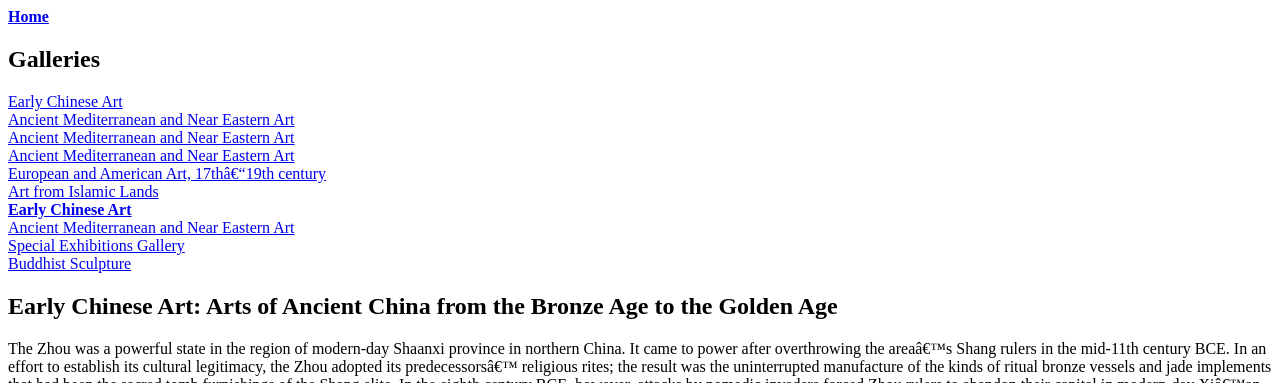
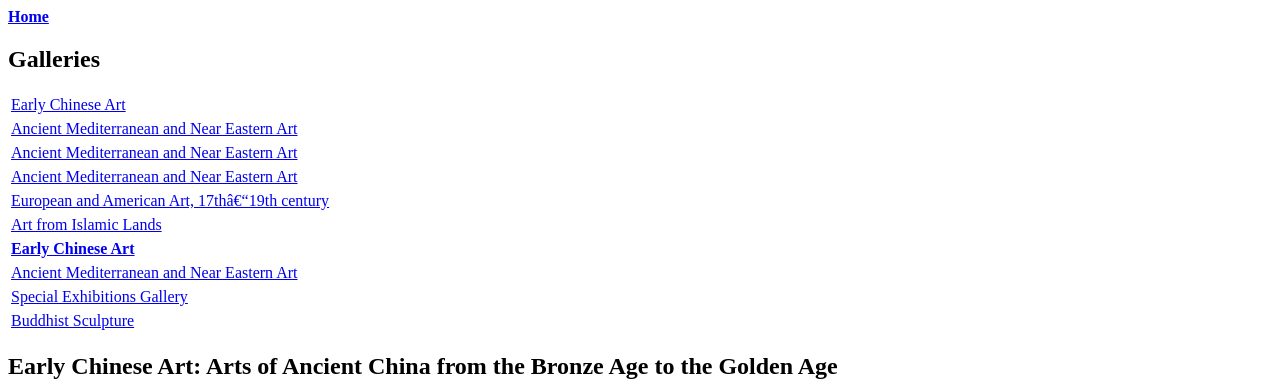
Before and after one commit to boothjacobs/React-artMuseum, a React (Create React App) app: page /galleries/1600 in a window 1280 px wide. Shown: the top 383 px of the page. Built offline with nearby package versions, Linux system fonts and the light colour scheme.

Commit message:
title fix and new route

```diff
--- a/public/index.html
+++ b/public/index.html
@@ -5,7 +5,7 @@
     <meta name="viewport" content="width=device-width, initial-scale=1" />
     <meta name="theme-color" content="#000000" />
     <link rel="manifest" href="%PUBLIC_URL%/manifest.json" />
-    <title>React Template</title>
+    <title>Harvard Art Museum</title>
   </head>
   <body>
     <noscript>You need to enable JavaScript to run this app.</noscript>
--- a/src/components/GalleryNavigation/GalleryNavigation.css
+++ b/src/components/GalleryNavigation/GalleryNavigation.css
@@ -1,3 +1,7 @@
 .active {
     font-weight: bold;
 }
+
+.gal-link {
+    padding: 3px;
+}
--- a/src/components/GalleryNavigation/index.js
+++ b/src/components/GalleryNavigation/index.js
@@ -9,7 +9,7 @@ const GalleryNavigation = ({galleries}) => {
             <h1>Galleries</h1>
             {galleries.map((gal) => {
                 return (
-                    <div key={gal.id}>
+                    <div key={gal.id} className="gal-link">
                         <NavLink to={`/galleries/${gal.id}`}>{gal.name}</NavLink>
                     </div>
                 )
--- a/src/components/GalleryView/index.js
+++ b/src/components/GalleryView/index.js
@@ -5,7 +5,7 @@ import './galleryview.css';
 
 const GalleryView = ({galleries}) => {
     let { galleryId } = useParams();
-    // console.log(galleryId)
+
 
     const currentGal = galleries.find(element => element.gallerynumber === galleryId);
     console.log(currentGal)
@@ -18,8 +18,8 @@ const GalleryView = ({galleries}) => {
                 <div id="art-container">
                     {currentGal.objects.map((obj) => {
                         return (
-                            <Link to={`/galleries/${currentGal.id}/art/${obj.id}`}>
-                                <ArtImageTile key={obj.id} gallery={currentGal} art={obj}/>
+                            <Link key={obj.id} to={`/galleries/${currentGal.id}/art/${obj.id}`}>
+                                <ArtImageTile  gallery={currentGal} art={obj}/>
                             </Link>
                         )
                     })}
```
